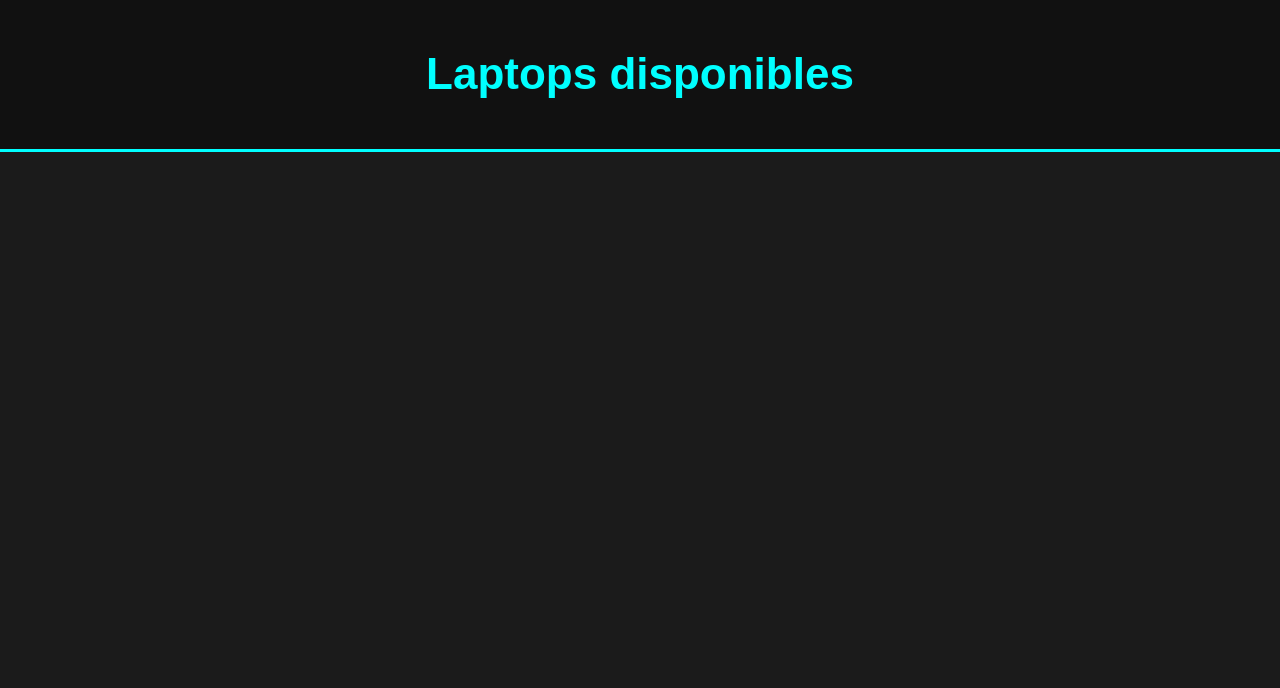
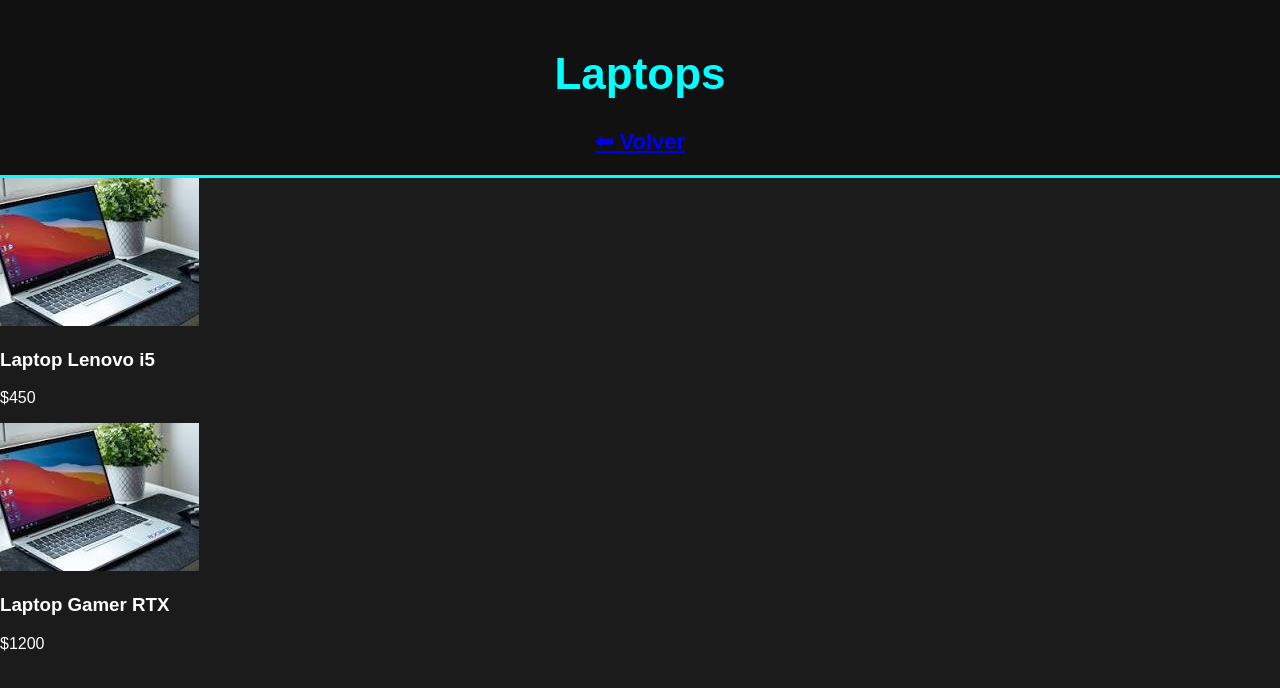
Before and after one commit to jorgearauz115-oss/catalogo, a plain HTML site: page laptops/index.html in a window 1280 px wide. Drawn offline with Linux system fonts and the light colour scheme.

Commit message:
Update index.html

```diff
--- a/laptops/index.html
+++ b/laptops/index.html
@@ -3,12 +3,38 @@
 <head>
 <meta charset="UTF-8">
 <meta name="viewport" content="width=device-width, initial-scale=1.0">
-<title>Laptops</title>
+<title>Laptops - JorTech</title>
 <link rel="stylesheet" href="../css/styles.css">
 </head>
 <body>
+
 <header>
-    <h1>Laptops disponibles</h1>
+    <h1>Laptops</h1>
+    <a class="btn-volver" href="../index.html">⬅ Volver</a>
 </header>
+
+<section id="productos" class="productos"></section>
+
+<script>
+fetch('productos.json')
+    .then(response => response.json())
+    .then(data => {
+        const contenedor = document.getElementById('productos');
+
+        data.forEach(prod => {
+            const card = document.createElement('div');
+            card.classList.add('producto-card');
+
+            card.innerHTML = `
+                <img src="${prod.imagen}" alt="${prod.nombre}">
+                <h3>${prod.nombre}</h3>
+                <p>$${prod.precio}</p>
+            `;
+
+            contenedor.appendChild(card);
+        });
+    });
+</script>
+
 </body>
 </html>
```
